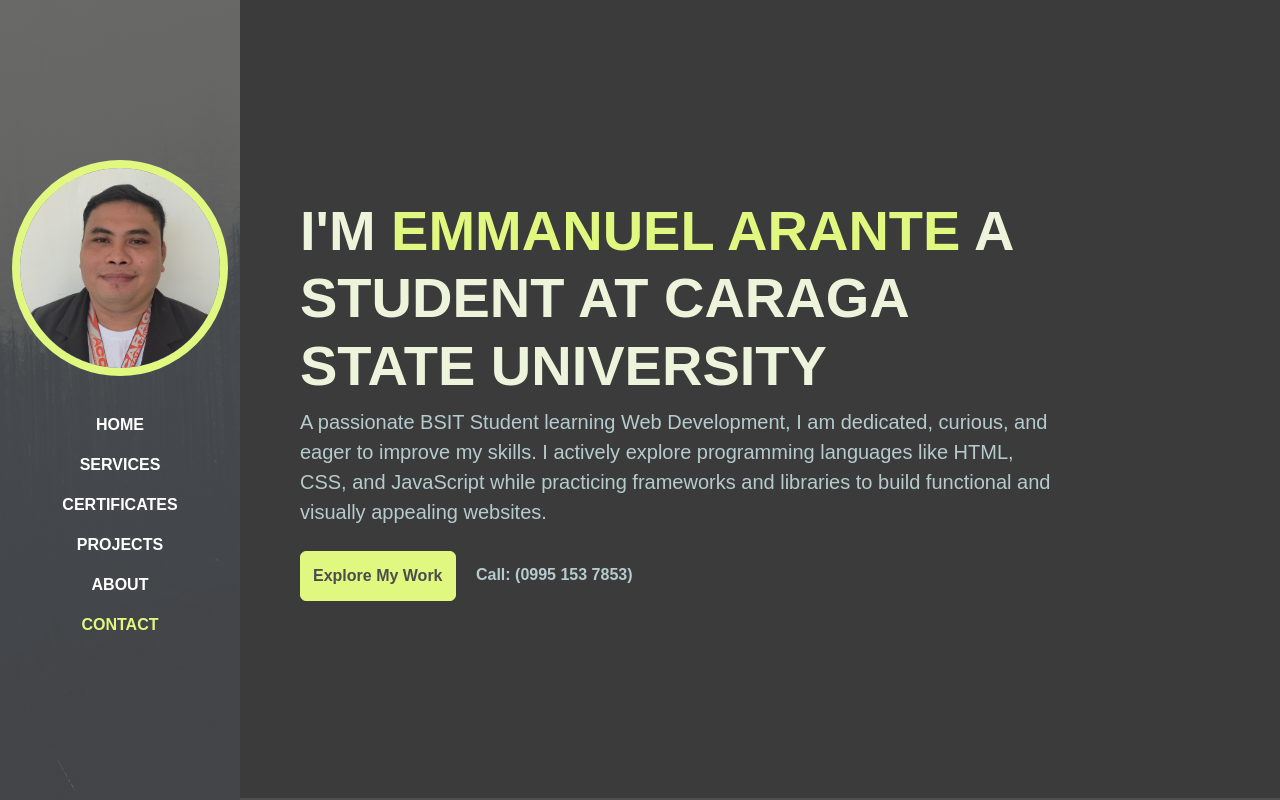
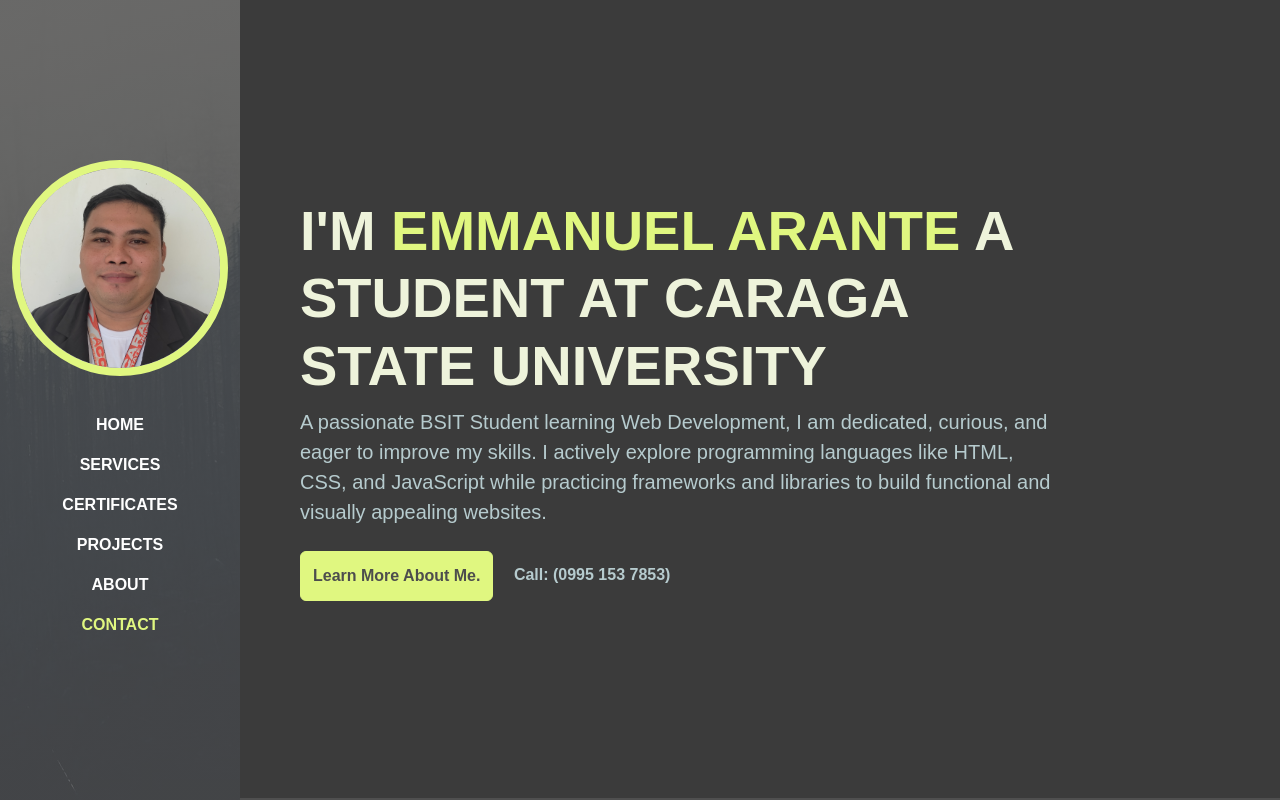
Before and after one commit to earante/earante.github.io, a plain HTML site: page index.html in a window 1280 px wide. Shown: the top 800 px of the page. Drawn offline with Linux system fonts and the light colour scheme; a web font is replaced by a local one.

Commit message:
final Commit

```diff
--- a/index.html
+++ b/index.html
@@ -83,7 +83,7 @@
                 and visually appealing websites.
               </p>
               <div data-aos="fade-up" data-aos-delay="600">
-                <a href="#work" class="btn btn-brand me-3">Explore My Work</a>
+                <a href="#about" class="btn btn-brand me-3">Learn More About Me.</a>
                 <a href="#" class="custom-link">Call: (0995 153 7853)</a>
               </div>
             </div>
```
